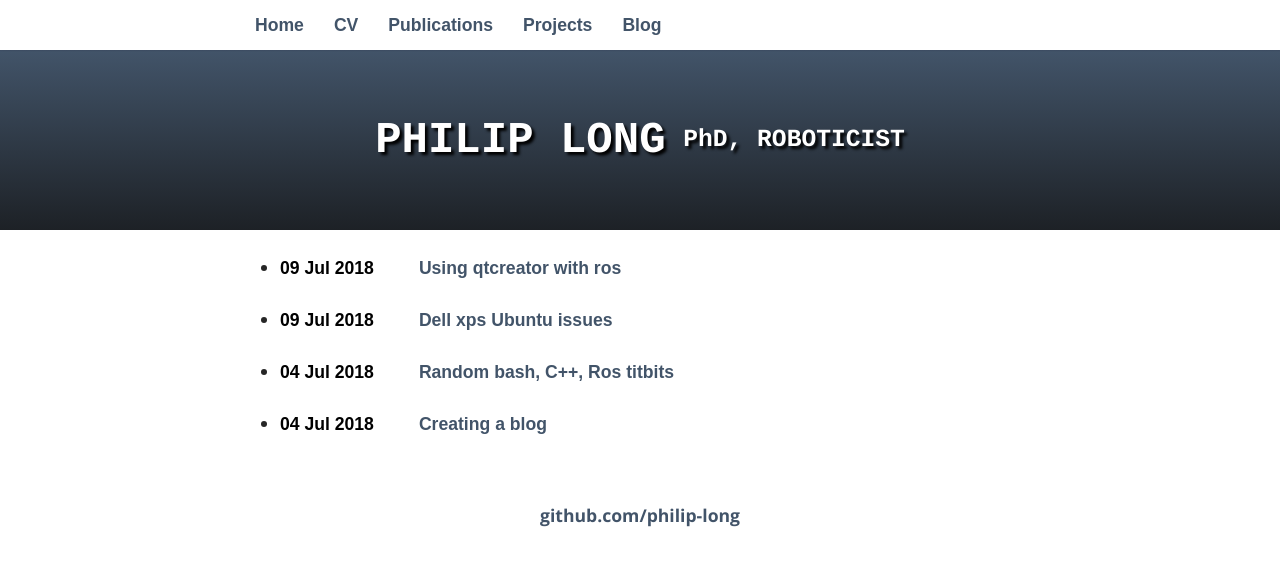
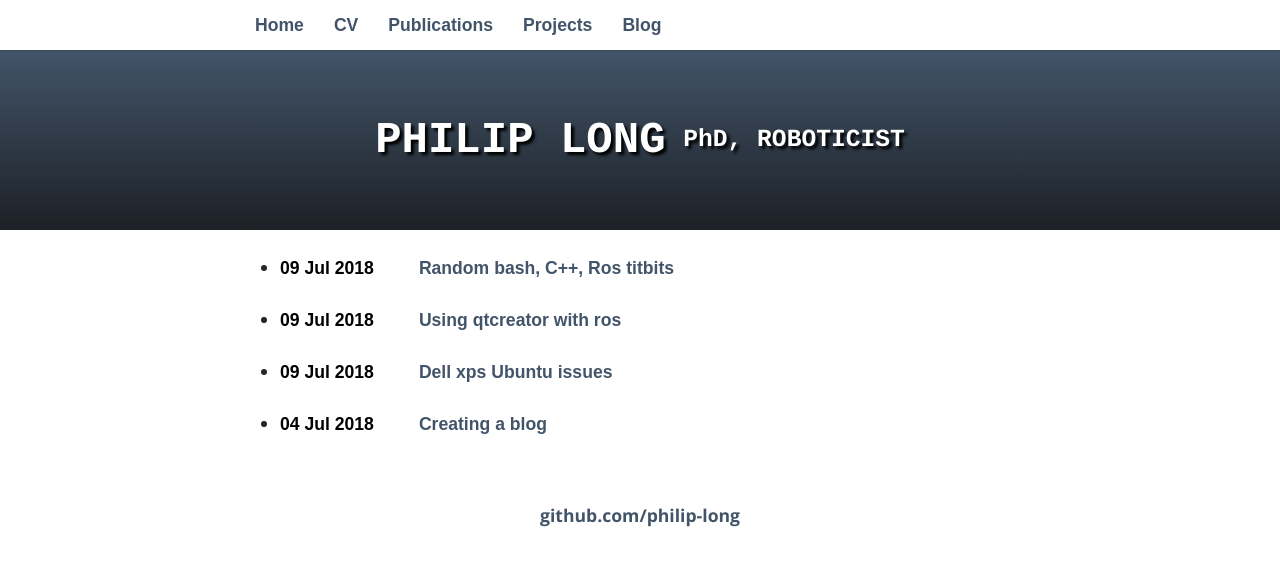
Before and after one commit to philip-long/philip-long.github.io, a Jekyll site: the page built from blog/index.html, in a window 1280 px wide. Shown: the top 566 px of the page. Built offline with Jekyll 4.4.1, drawn with Linux system fonts in a browser that asks for light colours; nearby versions of some CDN libraries; some web fonts are replaced; library files that are not in the unit come from our copies.

Commit message:
Update 2018-07-09-random.md

```diff
--- a/_posts/2018-07-09-random.md
+++ b/_posts/2018-07-09-random.md
@@ -1,7 +1,7 @@
 ---
 layout: default
 title: Random bash, C++, Ros titbits
-date:   2018-07-04 16:16:01 -0600
+date:   2018-07-09
 category: [ Linux, C++, ROS]
 ---
 
```
